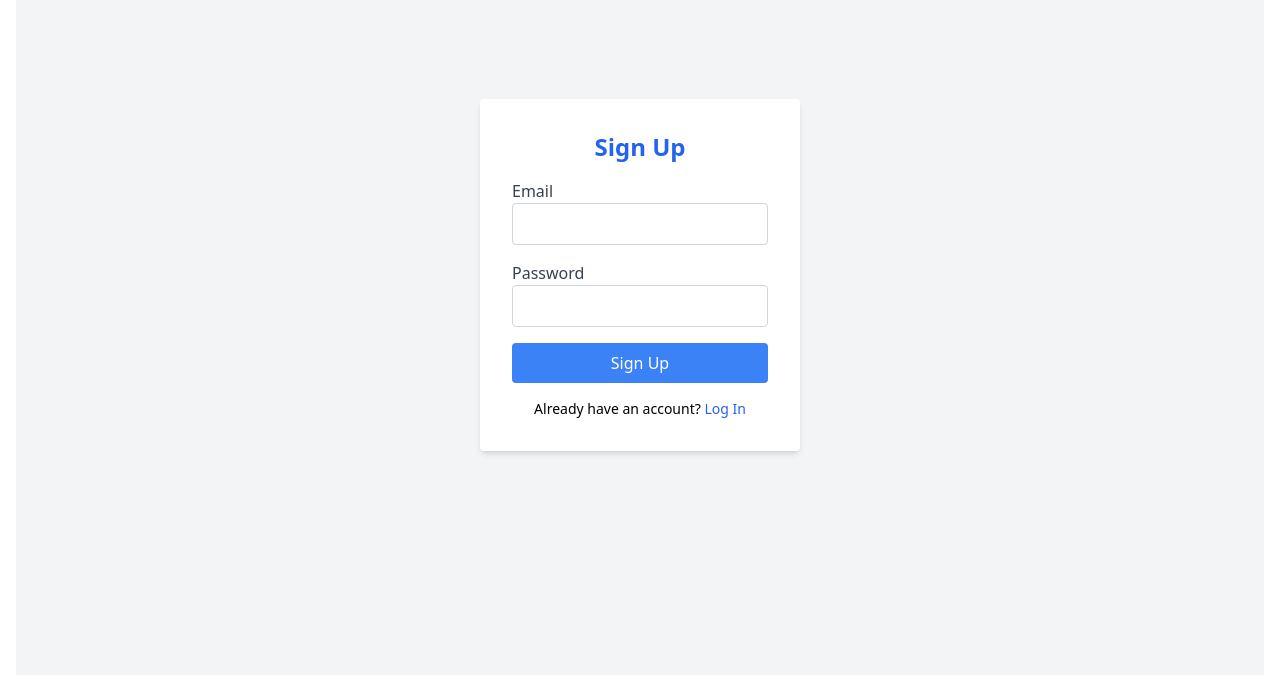
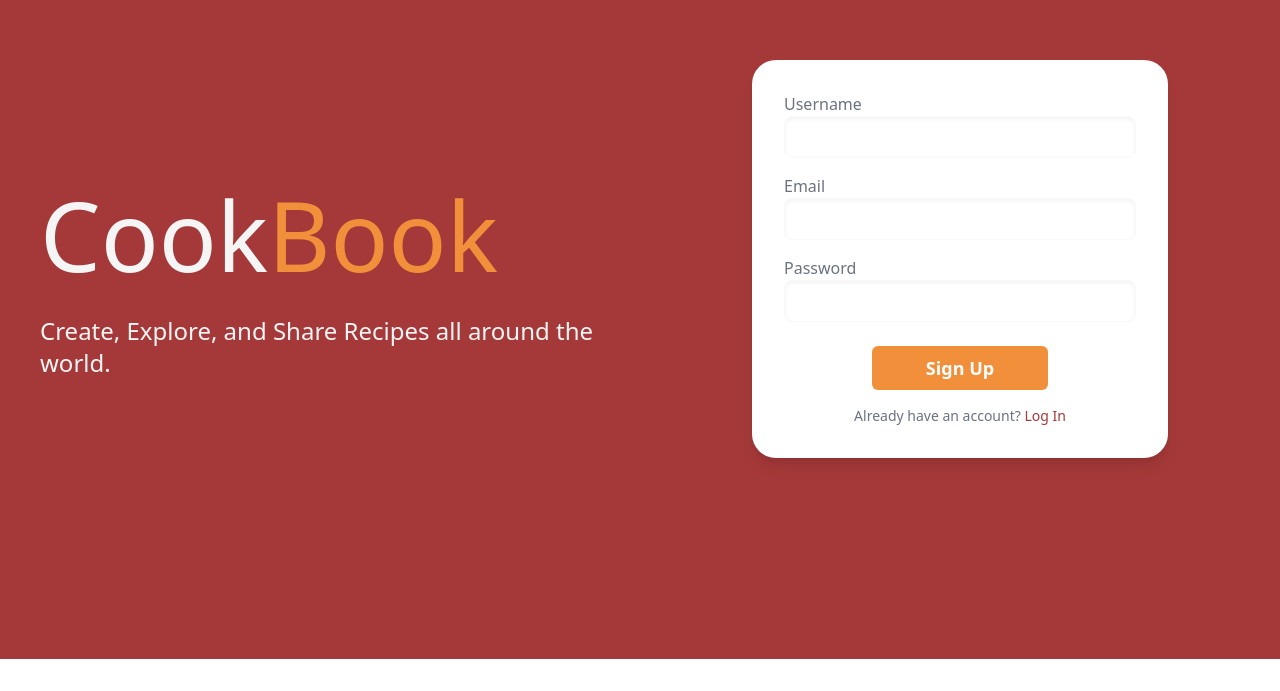
Before and after one commit to Niles-Rondez/CookBook-Social-Media, a React (Vite) app in the folder CookBook/: page /signup in a window 1280 px wide. Shown: the part 141-832 px from the top of the page. After the commit the page ends 800 px from the top, so only its background shows below. Built offline with nearby package versions, Linux system fonts and the light colour scheme.

Commit message:
finished login css
RAHHHHH

```diff
--- a/CookBook/src/App.jsx
+++ b/CookBook/src/App.jsx
@@ -25,7 +25,7 @@ function App() {
         <Navbar />
       )}
 
-      <div className={`flex-1 p-4 ${isAuthPage ? "ml-0" : "ml-[250px]"}`}>
+      <div className={`flex-1 ${isAuthPage ? "ml-0" : "ml-[250px]"}`}>
         {/* Main content will be rendered here */}
         <Routes>
           <Route path="/" element={<Home />} /> {/* Home route */}
--- a/CookBook/src/pages/Login.jsx
+++ b/CookBook/src/pages/Login.jsx
@@ -1,6 +1,6 @@
 import React, { useState } from "react";
+import { Link } from "react-router-dom";
 import { loginUser } from "../api/auth";
-import { Link } from "react-router-dom";
 
 function Login() {
   const [email, setEmail] = useState("");
@@ -21,17 +21,29 @@ function Login() {
   };
 
   return (
-    <div className="flex items-center justify-center min-h-screen bg-gray-100 login-page">
+    <div className="h-screen flex bg-michelin">
+      {/* Left Side */}
+      <div className="w-1/2 flex flex-col justify-center items-center text-flaxwhite pl-10">
+        <div className="mt-20 ">
+          <h1 className="text-8xl mb-8">
+            Cook<span className="text-sunrise">Book</span>
+          </h1>
+          <p className="text-2xl mb-8 max-w-[100%]">
+            Create, Explore, and Share Recipes all around the world.
+          </p>
+        </div>
+      </div>
+
+      {/* Right Side (Form) */}
+      <div className="w-1/2 flex justify-center items-center">
         <form
           onSubmit={handleLogin}
-        className="bg-white p-8 rounded shadow-md w-80"
+          className="bg-white rounded-3xl shadow-lg p-8 w-[90%] max-w-[416px] flex flex-col relative"
         >
-        <h1 className="text-2xl font-bold mb-4 text-center text-blue-600">
-          Log In
-        </h1>
-        {message && <p className="text-center text-red-500 mb-4">{message}</p>}
+          {message && <p className="text-red-500 mb-4">{message}</p>}
+
           <div className="mb-4">
-          <label htmlFor="email" className="block text-gray-700">
+            <label htmlFor="email" className="block text-gray-500">
               Email
             </label>
             <input
@@ -39,12 +51,13 @@ function Login() {
               id="email"
               value={email}
               onChange={(e) => setEmail(e.target.value)}
-            className="w-full p-2 border border-gray-300 rounded"
+              className="w-full p-2 border border-cloud rounded-lg shadow-inner focus:outline-none focus:border-gray-400"
               required
             />
           </div>
+
           <div className="mb-4">
-          <label htmlFor="password" className="block text-gray-700">
+            <label htmlFor="password" className="block text-gray-500">
               Password
             </label>
             <input
@@ -52,26 +65,40 @@ function Login() {
               id="password"
               value={password}
               onChange={(e) => setPassword(e.target.value)}
-            className="w-full p-2 border border-gray-300 rounded"
+              className="w-full p-2 border border-cloud rounded-lg shadow-inner focus:outline-none focus:border-gray-400"
               required
             />
           </div>
+
+          {/* Forgot password link outside form, aligned right */}
+          <div className="flex justify-end">
+            <Link
+              to="/forgot-password"
+              className="text-sm text-gray-500 hover:text-michelin"
+            >
+              Forgot password?
+            </Link>
+          </div>
+
+          {/* Log In button centered and bold, with wider width */}
           <button
             type="submit"
-          className="w-full bg-blue-500 text-white p-2 rounded hover:bg-blue-600"
+            className="w-[50%] bg-sunrise text-white py-2 px-3 rounded-md hover:bg-orange-500 mx-auto text-lg font-bold mt-2"
           >
             Log In
           </button>
+
           <div className="mt-4 text-center">
-          <p className="text-sm">
-            Don't have an account?{" "}
-            <Link to="/signup" className="text-blue-600 hover:underline">
+            <p className="text-gray-500 text-sm">
+              Don't have an account yet?{" "}
+              <Link to="/signup" className="text-michelin hover:text-sunrise">
                 Sign Up
               </Link>
             </p>
           </div>
         </form>
       </div>
+    </div>
   );
 }
 
--- a/CookBook/src/pages/Signup.jsx
+++ b/CookBook/src/pages/Signup.jsx
@@ -1,34 +1,71 @@
 import React, { useState } from "react";
-import { signupUser } from "../api/auth";
-import { Link } from "react-router-dom";
+import { Link, useNavigate } from "react-router-dom";
+import { signupUser } from "../api/auth"; // Assuming you have a signup API function
 
 function Signup() {
+  const [username, setUsername] = useState("");
   const [email, setEmail] = useState("");
   const [password, setPassword] = useState("");
   const [message, setMessage] = useState("");
+  const [showNotification, setShowNotification] = useState(false); // New state for notification
+  const navigate = useNavigate(); // Using useNavigate to redirect programmatically
 
   const handleSignup = async (e) => {
     e.preventDefault();
     try {
-      const response = await signupUser({ email, password });
-      setMessage(response.message);
+      // Ensure the API call sends username, email, and password
+      const response = await signupUser({ username, email, password });
+      setMessage("Sign up successful!"); // Update message
+      setShowNotification(true); // Show the notification
     } catch (error) {
-      setMessage(error.message || "Signup failed");
+      setMessage(error.message || "Sign up failed");
     }
   };
 
+  const handleGoToLogin = () => {
+    navigate("/login"); // Navigate to the login page
+  };
+
   return (
-    <div className="flex items-center justify-center min-h-screen bg-gray-100 signup-page">
+    <div className="h-screen flex bg-michelin">
+      {/* Left Side */}
+      <div className="w-1/2 flex flex-col justify-center items-center text-flaxwhite pl-10">
+        <div className="mt-20 ">
+          <h1 className="text-8xl mb-8">
+            Cook<span className="text-sunrise">Book</span>
+          </h1>
+          <p className="text-2xl mb-8 max-w-[100%]">
+            Create, Explore, and Share Recipes all around the world.
+          </p>
+        </div>
+      </div>
+
+      {/* Right Side (Form) */}
+      <div className="w-1/2 flex justify-center items-center">
         <form
           onSubmit={handleSignup}
-        className="bg-white p-8 rounded shadow-md w-80"
+          className="bg-white rounded-3xl shadow-lg p-8 w-[90%] max-w-[416px] flex flex-col relative"
         >
-        <h1 className="text-2xl font-bold mb-4 text-center text-blue-600">
-          Sign Up
-        </h1>
-        {message && <p className="text-center text-red-500 mb-4">{message}</p>}
+          {message && <p className="text-red-500 mb-4">{message}</p>}
+
+          {/* Username Field */}
           <div className="mb-4">
-          <label htmlFor="email" className="block text-gray-700">
+            <label htmlFor="username" className="block text-gray-500">
+              Username
+            </label>
+            <input
+              type="text"
+              id="username"
+              value={username}
+              onChange={(e) => setUsername(e.target.value)}
+              className="w-full p-2 border border-cloud rounded-lg shadow-inner focus:outline-none focus:border-gray-400"
+              required
+            />
+          </div>
+
+          {/* Email Field */}
+          <div className="mb-4">
+            <label htmlFor="email" className="block text-gray-500">
               Email
             </label>
             <input
@@ -36,12 +73,14 @@ function Signup() {
               id="email"
               value={email}
               onChange={(e) => setEmail(e.target.value)}
-            className="w-full p-2 border border-gray-300 rounded"
+              className="w-full p-2 border border-cloud rounded-lg shadow-inner focus:outline-none focus:border-gray-400"
               required
             />
           </div>
+
+          {/* Password Field */}
           <div className="mb-4">
-          <label htmlFor="password" className="block text-gray-700">
+            <label htmlFor="password" className="block text-gray-500">
               Password
             </label>
             <input
@@ -49,26 +88,43 @@ function Signup() {
               id="password"
               value={password}
               onChange={(e) => setPassword(e.target.value)}
-            className="w-full p-2 border border-gray-300 rounded"
+              className="w-full p-2 border border-cloud rounded-lg shadow-inner focus:outline-none focus:border-gray-400"
               required
             />
           </div>
+
+          {/* Sign Up Button */}
           <button
             type="submit"
-          className="w-full bg-blue-500 text-white p-2 rounded hover:bg-blue-600"
+            className="w-[50%] bg-sunrise text-white py-2 px-3 rounded-md hover:bg-orange-500 mx-auto text-lg font-bold mt-2"
           >
             Sign Up
           </button>
+
           <div className="mt-4 text-center">
-          <p className="text-sm">
+            <p className="text-gray-500 text-sm">
               Already have an account?{" "}
-            <Link to="/login" className="text-blue-600 hover:underline">
+              <Link to="/login" className="text-michelin hover:text-sunrise">
                 Log In
               </Link>
             </p>
           </div>
         </form>
       </div>
+
+      {/* Notification Popup */}
+      {showNotification && (
+        <div className="fixed top-10 left-1/2 transform -translate-x-1/2 bg-white text-black p-4 rounded-md shadow-lg w-[90%] max-w-[416px]">
+          <p>You're successfully registered!</p>
+          <button
+            onClick={handleGoToLogin}
+            className="mt-2 bg-michelin text-white py-1 px-3 rounded-md hover:bg-gray-800"
+          >
+            Go to Login Page
+          </button>
+        </div>
+      )}
+    </div>
   );
 }
 
--- a/CookBook/tailwind.config.js
+++ b/CookBook/tailwind.config.js
@@ -9,6 +9,7 @@ module.exports = {
         flaxwhite: "#F5F5F5",
         grey: "#F5F5F5",
         bloodred: "#7B2B2B",
+        cloud: "#F9F9F9",
       },
     },
   },
```
Also changed, not shown: 2 other files (tests, documents, lock files or other folders). Lines whose indentation alone changed are shown as unchanged.
